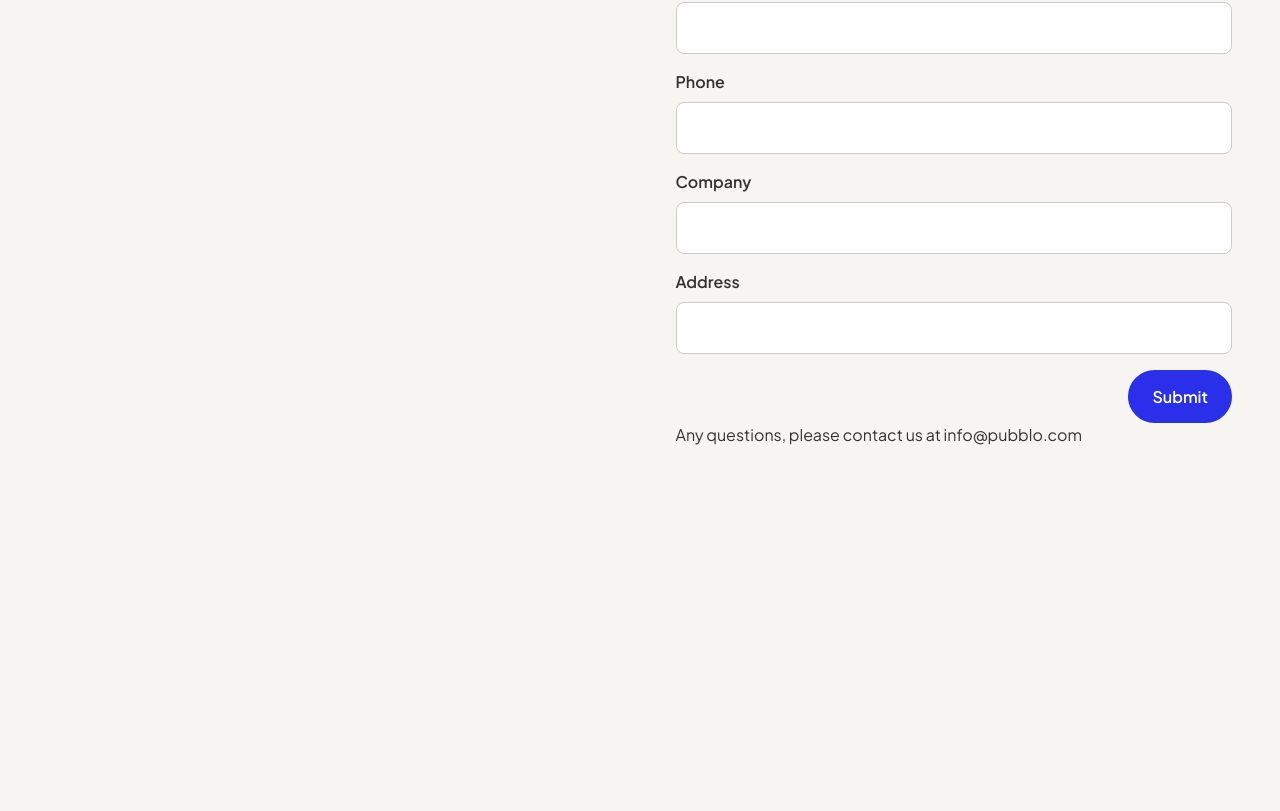
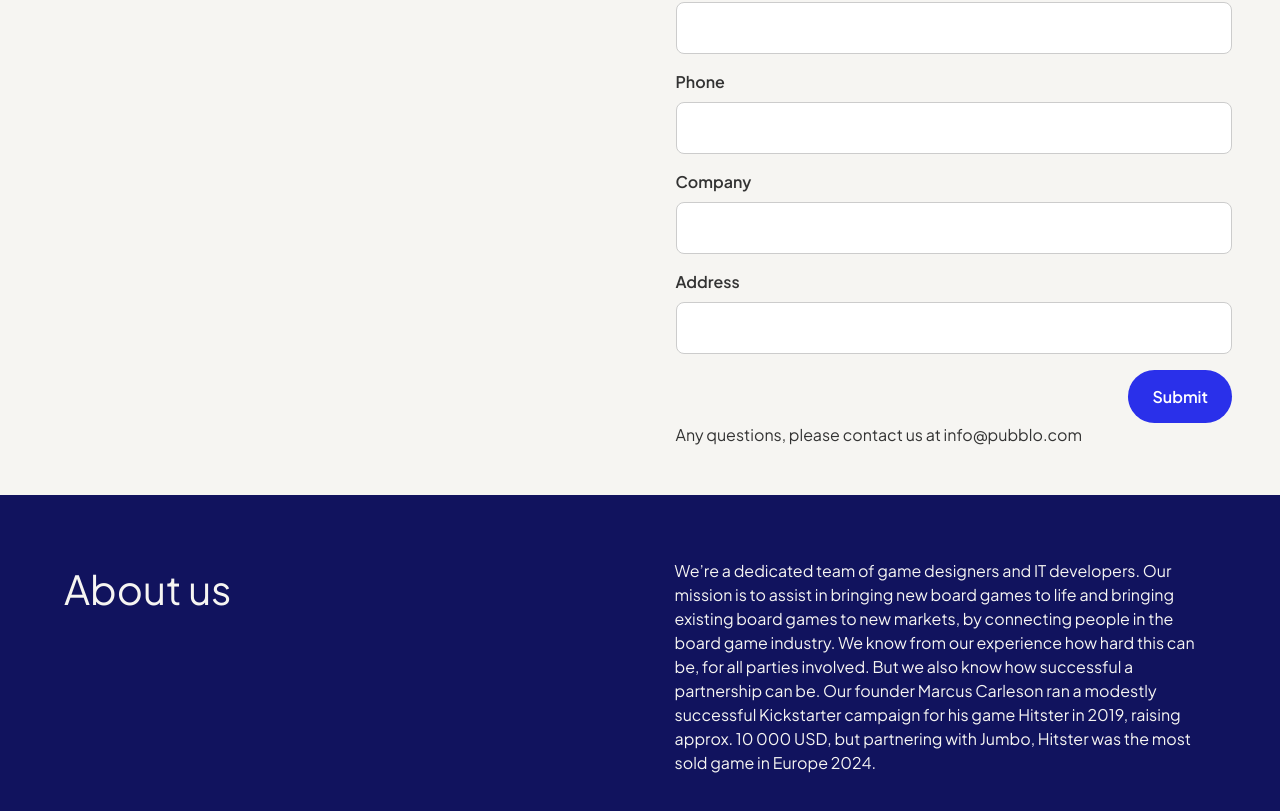
Before and after one commit to pubblo-com/homepage, a React (Create React App) app: page / in a window 1280 px wide. Shown: the part 2139-2950 px from the top of the page. Before the commit the page ends 2634 px from the top, so only its background shows below. Built offline with nearby package versions, Linux system fonts and the light colour scheme.

Commit message:
about us ection

```diff
--- a/src/components/TextComponent.js
+++ b/src/components/TextComponent.js
@@ -46,6 +46,9 @@ const RightSide = styled.div`
   display: flex;
   flex-direction: column;
   align-items: flex-start;
+  p {
+    color: ${props => props.textColor || 'text'};
+  }
 
   @media (max-width: ${breakpoints.tablet}) {
     width: 100%;
@@ -61,9 +64,8 @@ const TextComponent = ({ headline, text, smallText, backgroundColor, textColor,
           <h2>{headline}</h2>
         </LeftSide>
 
-        <RightSide>
-          <p className="body-text-medium">{text}</p>
-          <p className="body-text-small">{smallText}</p>
+        <RightSide textColor={textColor}>
+          <p className="body-text" >{text}</p>
         </RightSide>
 
       </TextContent>
--- a/src/pages/HomePage.js
+++ b/src/pages/HomePage.js
@@ -102,11 +102,6 @@ const HomePage = () => {
         headline='Beta version live Q2 2025'
         text='Platform design and development currently ongoing.'
       />
-      {/* <TextComponent
-        headline='Get 3 months for free by joining our test group'
-        text='State which modules you’re interested in and fill in your contact details below.'
-        smallText='*No monthly charge, other charges may occur.'
-      /> */}
       <FormComponent
         headline='Get 3 months for free by joining our test group'
         text='State which modules you’re interested in and fill in your contact details below.'
@@ -114,6 +109,12 @@ const HomePage = () => {
         inputFields={inputFields}
         checkboxes={checkboxes}
       />
+      <TextComponent
+        headline='About us'
+        text='We’re a dedicated team of game designers and IT developers. Our mission is to assist in bringing new board games to life and bringing existing board games to new markets, by connecting people in the board game industry. We know from our experience how hard this can be, for all parties involved. But we also know how successful a partnership can be. Our founder Marcus Carleson ran a modestly successful Kickstarter campaign for his game Hitster in 2019, raising approx. 10 000 USD, but partnering with Jumbo, Hitster was the most sold game in Europe 2024.'
+        backgroundColor={colors.secondary}
+        textColor={colors.background}
+      />
     </div>
   );
 };
```
